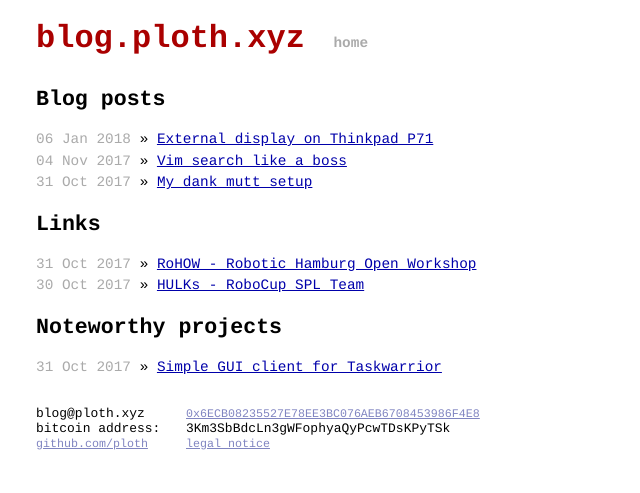
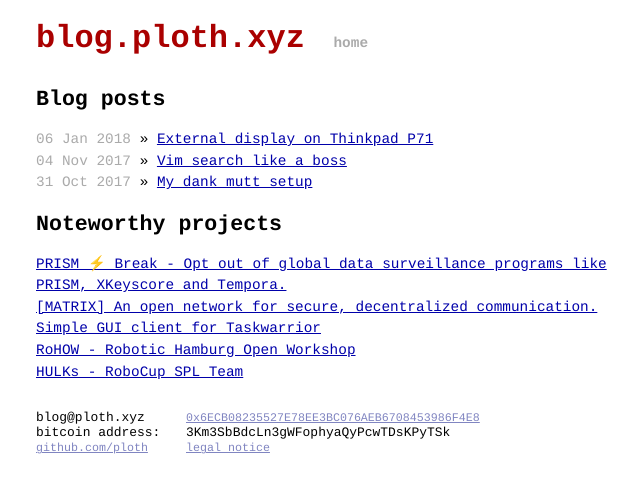
Before and after one commit to ploth/ploth.github.io, a Jekyll site: the page built from index.html, in a window 1280 px wide. Shown: the top 493 px of the page, without its empty margins (304-944 px from the left). Built offline with Jekyll 4.4.1, drawn with Linux system fonts in a browser that asks for light colours.

Commit message:
Add some links and merge projects and link section

```diff
--- a/index.html
+++ b/index.html
@@ -7,29 +7,18 @@ title: "blog.ploth.xyz"
   <nav>
     <ul>
         {% for post in site.posts %}
-        <li>
-            <span class="date">{{ post.date | date_to_string }}</span> &raquo; <a href="{{ post.url }}">{{ post.title }}</a>
-        </li>
+        <li><span class="date">{{ post.date | date_to_string }}</span> &raquo; <a href="{{ post.url }}">{{ post.title }}</a></li>
         {% endfor %}
-    </ul>
-  </nav>
-  <h2>Links</h2>
-  <nav>
-    <ul>
-        <li>
-            <span class="date">31 Oct 2017</span> &raquo; <a href="https://www.rohow.de/">RoHOW - Robotic Hamburg Open Workshop</a>
-        </li>
-        <li>
-            <span class="date">30 Oct 2017</span> &raquo; <a href="https://www.hulks.de/">HULKs - RoboCup SPL Team</a>
-        </li>
     </ul>
   </nav>
   <h2>Noteworthy projects</h2>
   <nav>
     <ul>
-        <li>
-            <span class="date">31 Oct 2017</span> &raquo; <a href="https://github.com/nagua/harbour-taskwarrior-GUI">Simple GUI client for Taskwarrior</a>
-        </li>
+      <li><a href="https://prism-break.org/">PRISM ⚡ Break - Opt out of global data surveillance programs like PRISM, XKeyscore and Tempora.</a></li>
+      <li><a href="https://matrix.org/blog/home/">[MATRIX] An open network for secure, decentralized communication.</a></li>
+      <li><a href="https://github.com/nagua/harbour-taskwarrior-GUI">Simple GUI client for Taskwarrior</a></li>
+      <li><a href="https://www.rohow.de/">RoHOW - Robotic Hamburg Open Workshop</a></li>
+      <li><a href="https://www.hulks.de/">HULKs - RoboCup SPL Team</a></li>
     </ul>
   </nav>
 </div>
```
